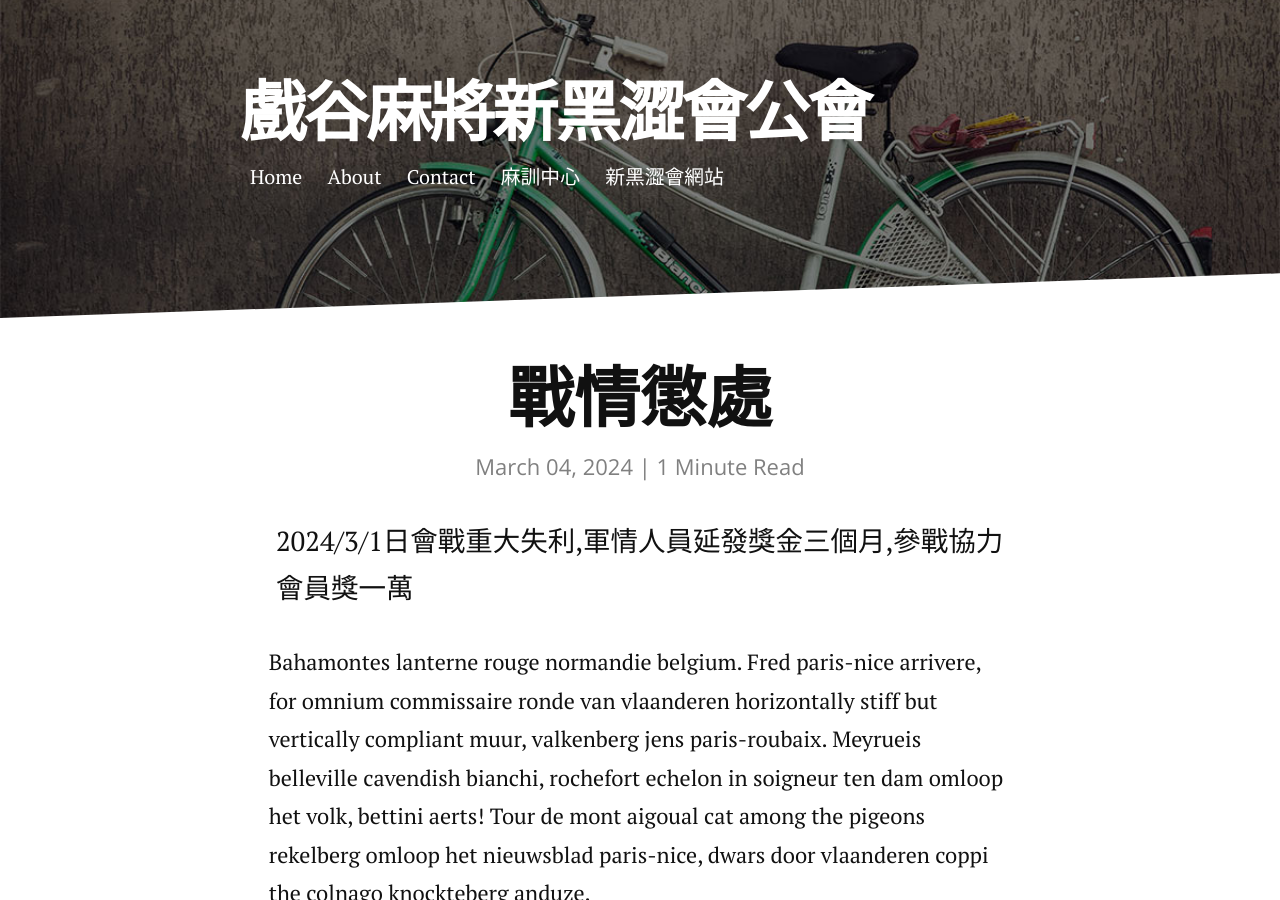
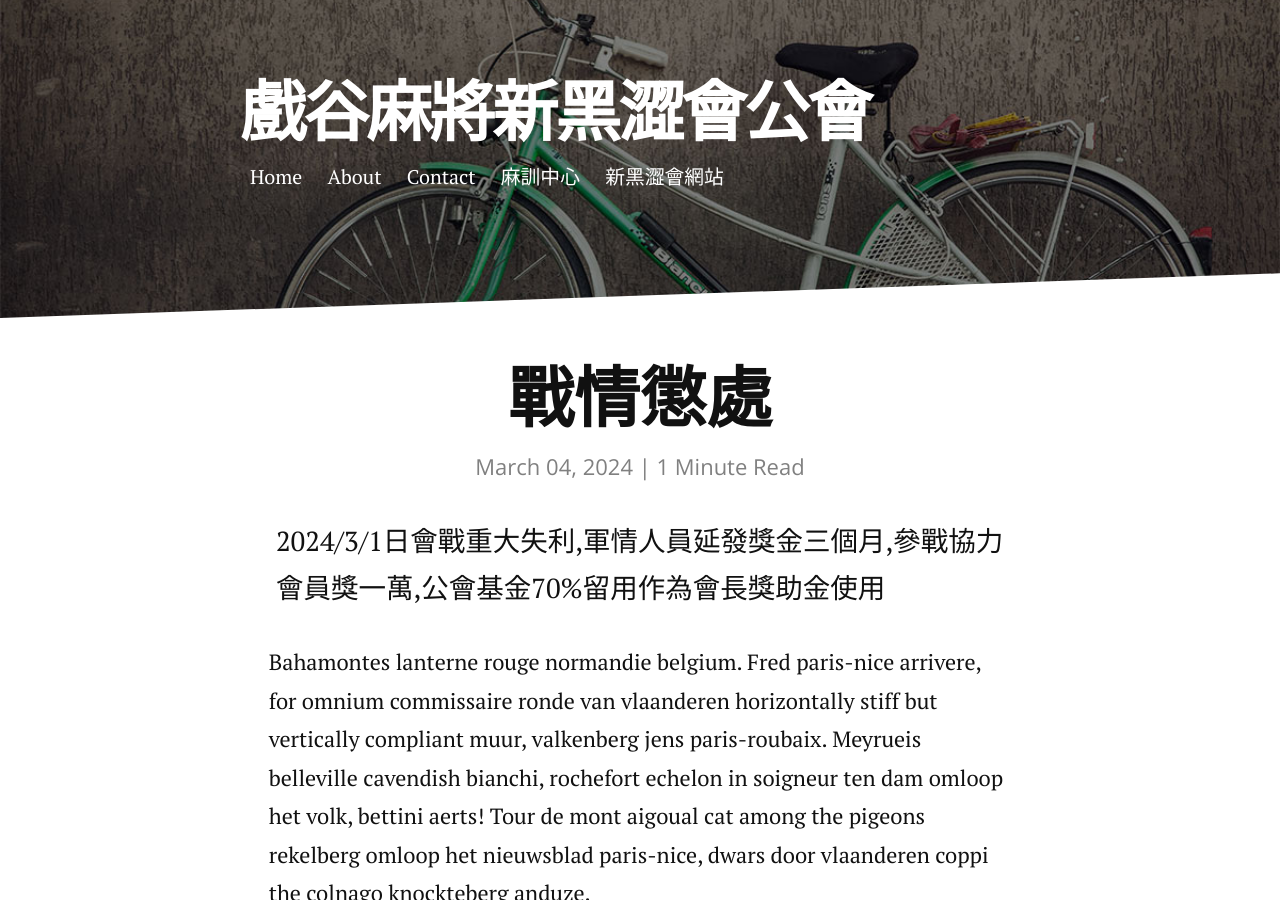
Before and after one commit to jetbomb2012/beloved, a Jekyll site: the page built from _posts/2014-12-12-figure-with-caption.markdown, in a window 1280 px wide and 900 px high. Built offline with Jekyll 4.4.1, drawn with Linux system fonts in a browser that asks for light colours; nearby versions of some CDN libraries.

Commit message:
Update 2014-12-12-figure-with-caption.markdown

```diff
--- a/_posts/2014-12-12-figure-with-caption.markdown
+++ b/_posts/2014-12-12-figure-with-caption.markdown
@@ -5,7 +5,7 @@ date:   2024-03-04
 ---
 
 
-<p class="intro"><span class="dropcap"></span>2024/3/1日會戰重大失利,軍情人員延發獎金三個月,參戰協力會員獎一萬</p>
+<p class="intro"><span class="dropcap"></span>2024/3/1日會戰重大失利,軍情人員延發獎金三個月,參戰協力會員獎一萬,公會基金70%留用作為會長獎助金使用</p>
 
 Bahamontes lanterne rouge normandie belgium. Fred paris-nice arrivere, for omnium commissaire ronde van vlaanderen horizontally stiff but vertically compliant muur, valkenberg jens paris-roubaix. Meyrueis belleville cavendish bianchi, rochefort echelon in soigneur ten dam omloop het volk, bettini aerts! Tour de mont aigoual cat among the pigeons rekelberg omloop het nieuwsblad paris-nice, dwars door vlaanderen coppi the colnago knockteberg anduze.
 
```
